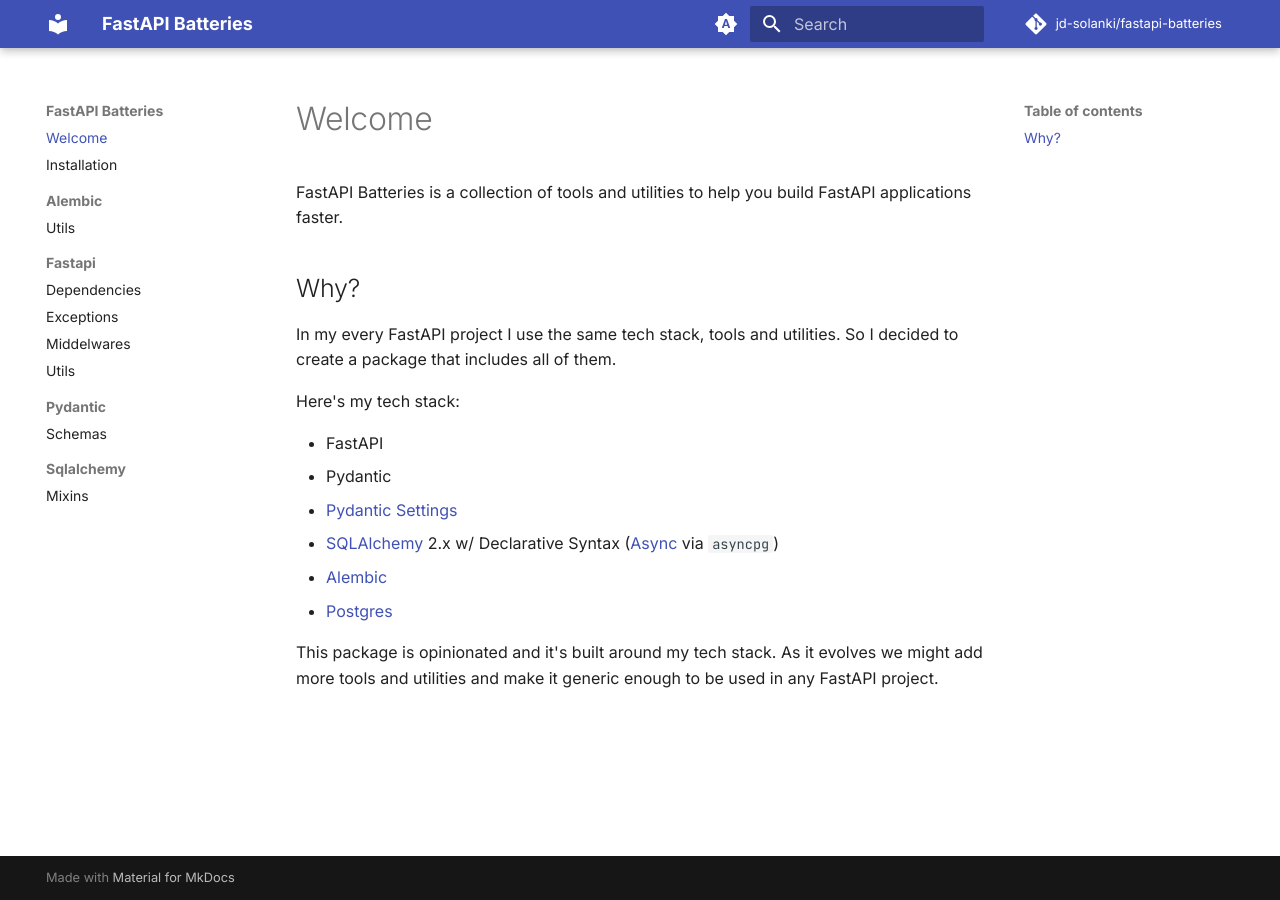
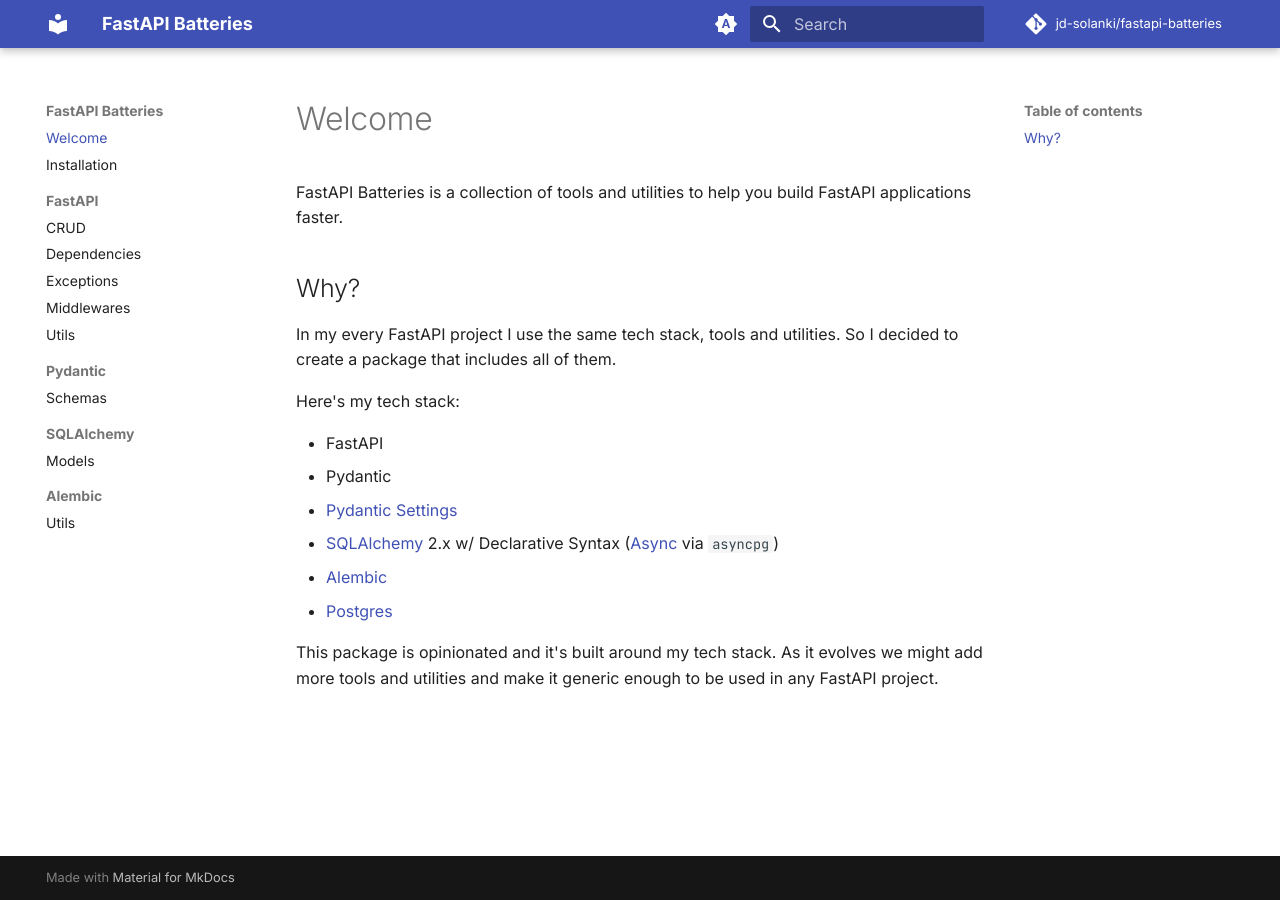
Before and after one commit to jd-solanki/fastapi-batteries, an MkDocs documentation site: the page built from docs/index.md, in a window 1280 px wide. Built offline with MkDocs 1.6.1 and Material for MkDocs 9.7.7, drawn with Linux system fonts in a browser that asks for light colours; comment, search, counter and statistics services are not loaded; some of the changed lines change nothing that is shown.

Commit message:
docs: fix links & improve navigation

```diff
--- a/mkdocs.yml
+++ b/mkdocs.yml
@@ -51,3 +51,18 @@
   - pymdownx.details
   - toc:
       permalink: true
+nav:
+  - Welcome: index.md
+  - Installation: installation.md
+  - FastAPI:
+      - CRUD: crud.md
+      - Dependencies: fastapi/dependencies.md
+      - Exceptions: fastapi/exceptions.md
+      - Middlewares: fastapi/middlewares.md
+      - Utils: fastapi/utils.md
+  - Pydantic:
+      - Schemas: pydantic/schemas.md
+  - SQLAlchemy:
+      - Models: sqlalchemy/mixins.md
+  - Alembic:
+      - Utils: alembic/utils.md
```
Also changed, not shown: docs/fastapi/middlewares.md (renamed from docs/fastapi/middelwares.md).
